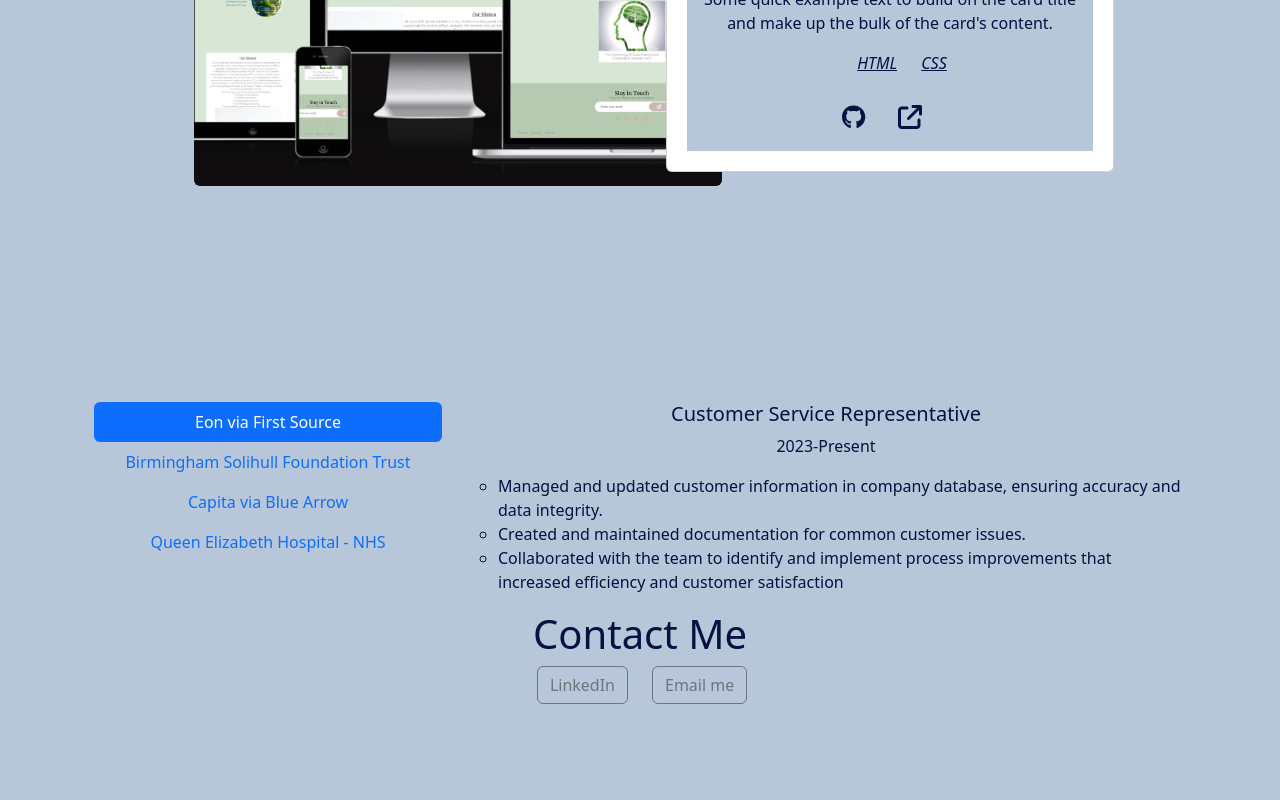
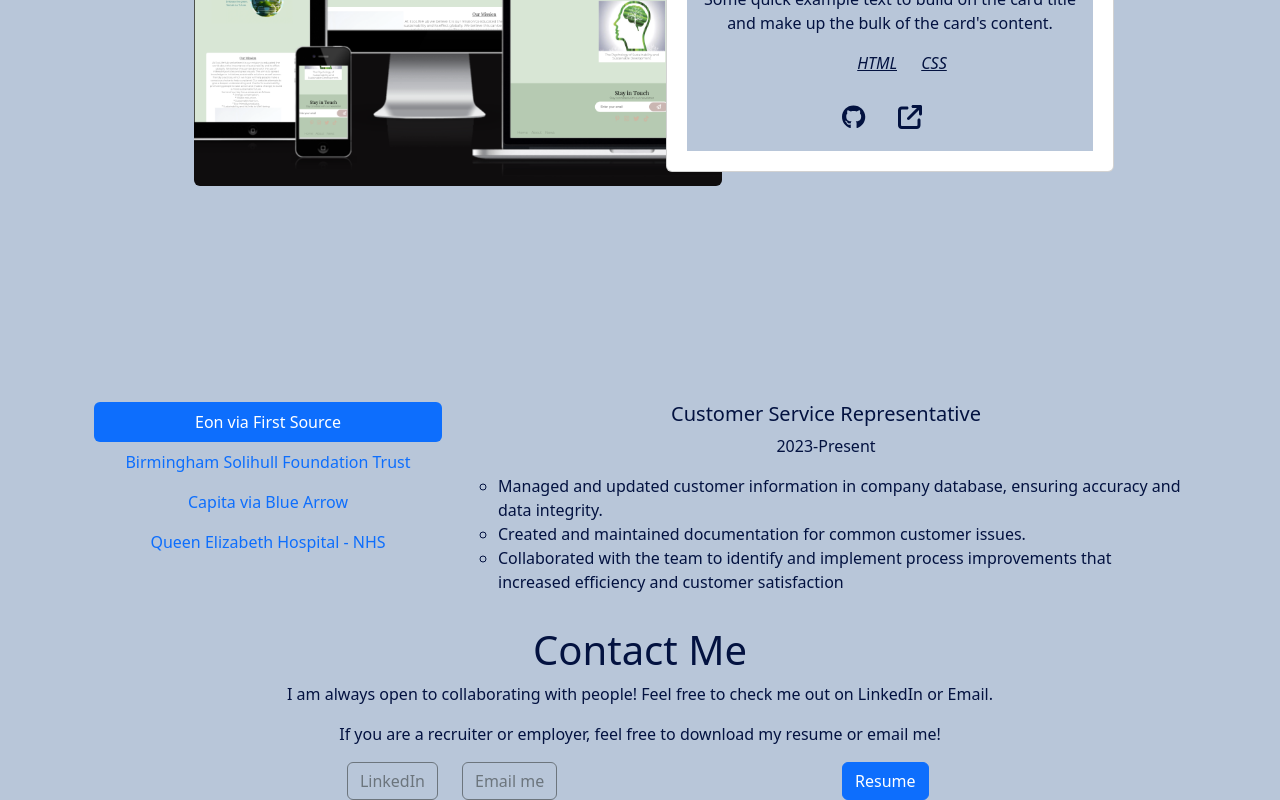
Before and after one commit to DanilleH22/portfolio, a React (Create React App) app: page / in a window 1280 px wide. Shown: the part 1011-1811 px from the top of the page. Before the commit the page ends 1715 px from the top, so only its background shows below. Built offline with nearby package versions, Linux system fonts and the light colour scheme.

Commit message:
Add text for contact me and add resume button

```diff
--- a/src/pages/ContactMe.js
+++ b/src/pages/ContactMe.js
@@ -3,6 +3,7 @@ import Row from 'react-bootstrap/Row';
 import Col from 'react-bootstrap/Col';
 import Button from 'react-bootstrap/Button';
 import { useEffect, useState } from 'react';
+import danilleCv from '../assets/files/danilleCv.pdf'
 
 export default function ContactMe() {
   const [isLoading, setLoading] = useState(false);
@@ -22,9 +23,12 @@ export default function ContactMe() {
   const handleClick = () => setLoading(true);
 
   return (
-    <Row >
+    <Row className='pt-3' >
 
         <h1>Contact Me</h1>
+        <p>I am always open to collaborating with people! Feel free to check me out on LinkedIn or Email.</p>
+        <br/>
+        <p>If you are a recruiter or employer, feel free to download my resume or email me!</p>
         <Col className='d-flex justify-content-end'>
           <div>
             <Button
@@ -48,6 +52,10 @@ export default function ContactMe() {
             </Button>
           </div>
         </Col>
+        <Col className='d-flex justify-content-start'>
+        <Button href={danilleCv} download="danilleCv" target='_blank' rel="noreferrer">
+        Resume</Button>
+      </Col>
 
     </Row>
   );
```
